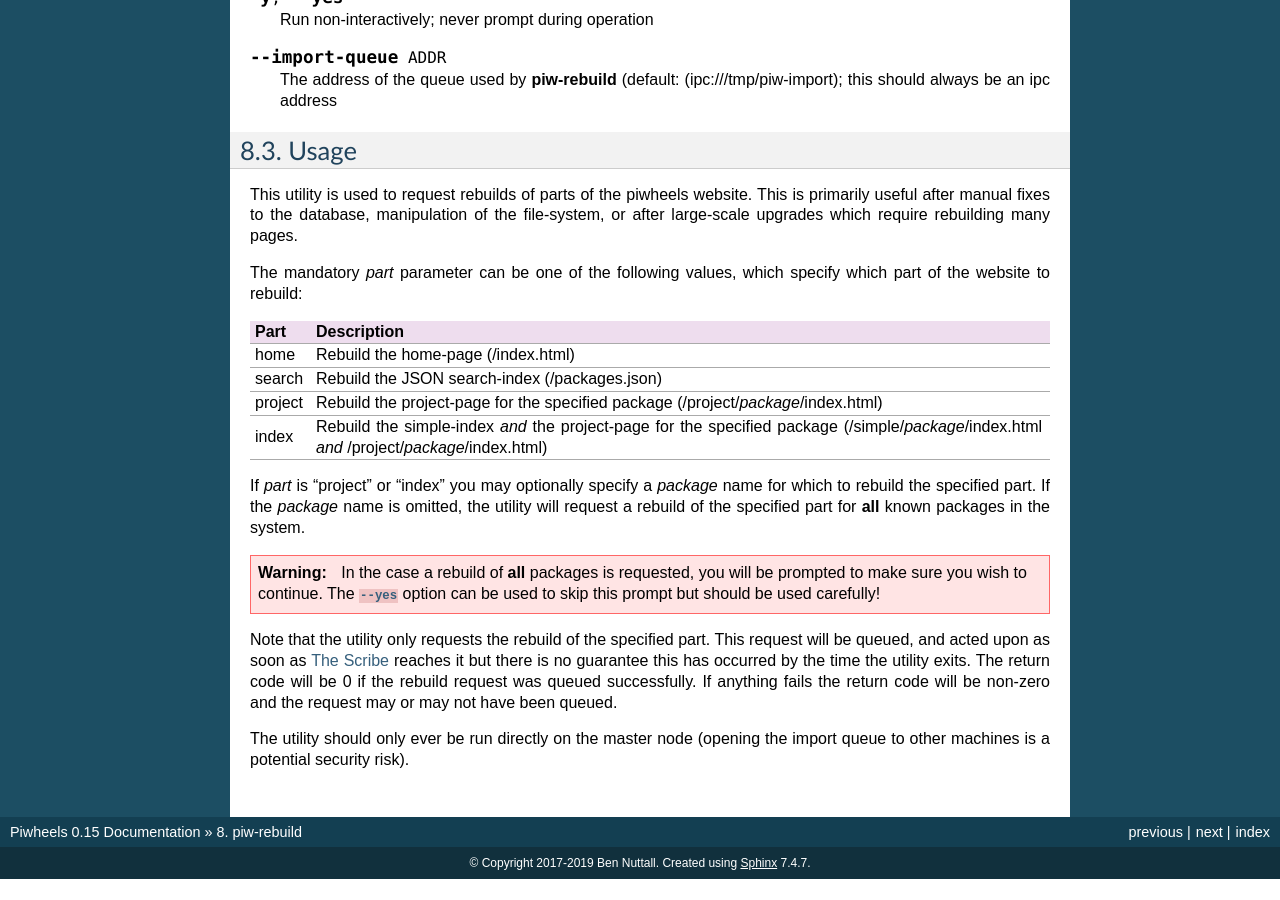
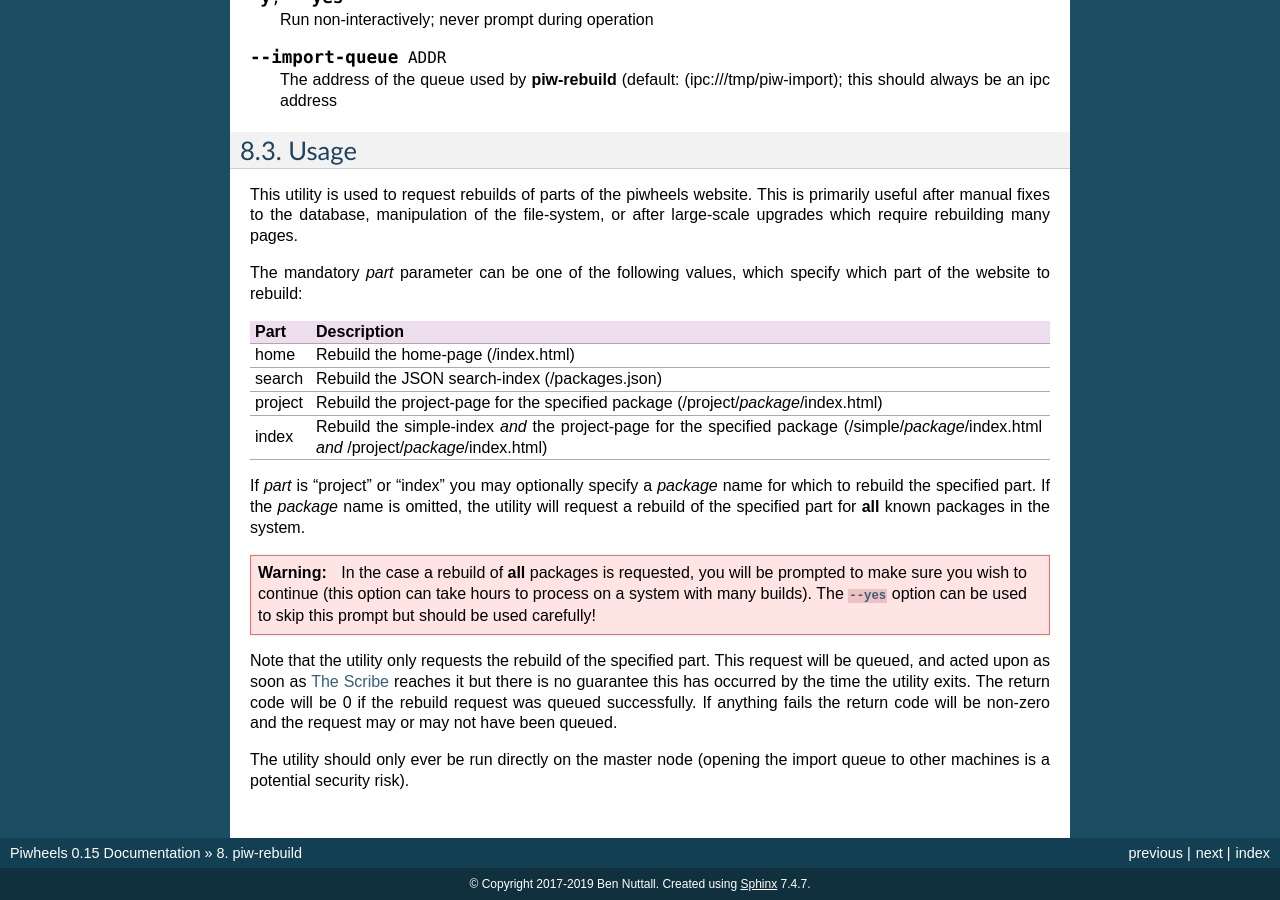
Before and after one commit to piwheels/piwheels, a Sphinx documentation site: the page built from docs/rebuild.rst, in a window 1280 px wide and 900 px high, scrolled down 710 px. Built offline with Sphinx 7.4.7, drawn with Linux system fonts in a browser that asks for light colours; before the commit the page ends 1589 px from its top, so only the background shows below that.

Commit message:
Tweaks to rebuild docs

```diff
--- a/docs/rebuild.rst
+++ b/docs/rebuild.rst
@@ -88,8 +88,9 @@ in the system.
 .. warning::
 
     In the case a rebuild of **all** packages is requested, you will be
-    prompted to make sure you wish to continue. The :option:`--yes` option can
-    be used to skip this prompt but should be used carefully!
+    prompted to make sure you wish to continue (this option can take hours to
+    process on a system with many builds). The :option:`--yes` option can be
+    used to skip this prompt but should be used carefully!
 
 Note that the utility only requests the rebuild of the specified part. This
 request will be queued, and acted upon as soon as :ref:`the-scribe` reaches it
```
